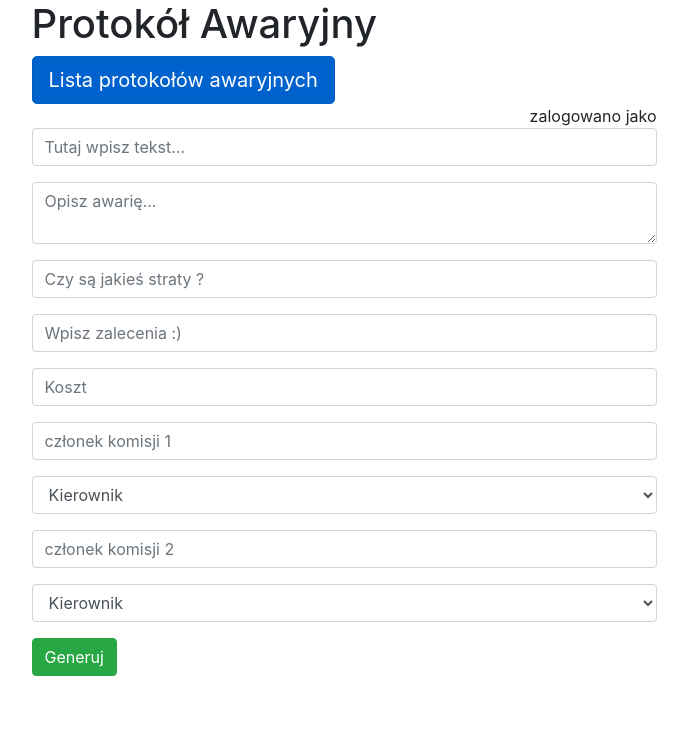
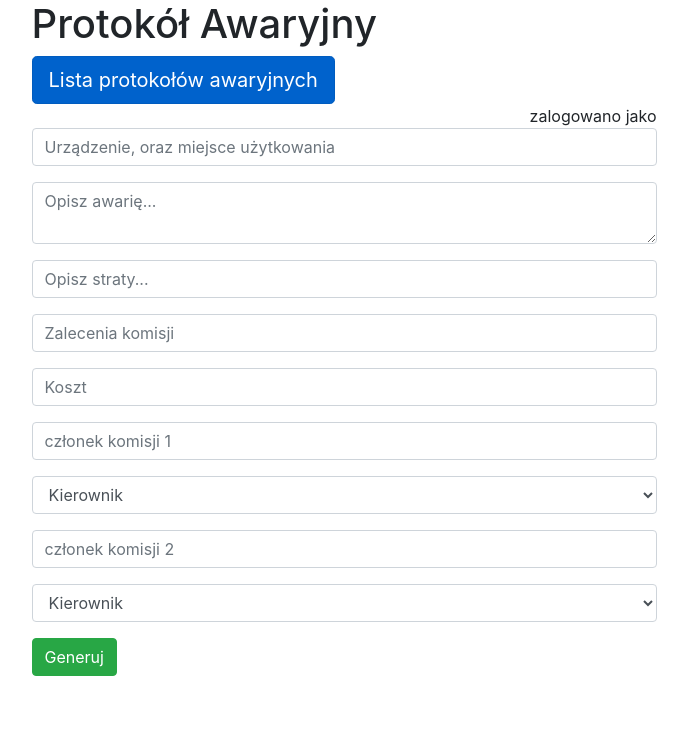
Before and after one commit to MateuszWawro/orzeczenieTechniczneApp, a Flask app: page /form_sec in a window 1280 px wide. Shown: the top 732 px of the page, without its empty margins (296-984 px from the left). Run offline with Flask 2, Linux system fonts and the light colour scheme; some libraries are stand-ins or nearby versions.

Commit message:
poprawki usprawnienia

```diff
--- a/app/templates/formularz_awar.html
+++ b/app/templates/formularz_awar.html
@@ -30,10 +30,10 @@
                 zalogowano jako {{current_user.login}}
             </div>
         </div>
-        <div class = "form-group"> {{awaria_form.urzadz_miejsc(placeholder="Tutaj wpisz tekst...", class="form-control")}}</div>
+        <div class = "form-group"> {{awaria_form.urzadz_miejsc(placeholder="Urządzenie, oraz miejsce użytkowania", class="form-control")}}</div>
         <div class = "form-group"> {{awaria_form.opis_awa(placeholder="Opisz awarię...", class="form-control")}}</div>
-        <div class = "form-group"> {{awaria_form.straty(placeholder="Czy są jakieś straty ?", class="form-control")}}</div>
-        <div class = "form-group"> {{awaria_form.zalecenia(placeholder="Wpisz zalecenia :)", class="form-control")}}</div>
+        <div class = "form-group"> {{awaria_form.straty(placeholder="Opisz straty...", class="form-control")}}</div>
+        <div class = "form-group"> {{awaria_form.zalecenia(placeholder="Zalecenia komisji", class="form-control")}}</div>
         <div class = "form-group"> {{awaria_form.koszt_szac(placeholder="Koszt", class="form-control")}}</div>
         <div class = "form-group"> {{awaria_form.czlonek_1(placeholder="członek komisji 1", class="form-control")}}</div>
         <div class = "form-group"> {{awaria_form.stanowisko_1(placeholder="stanowisko", class="form-control")}}</div>
--- a/app/templates/index.html
+++ b/app/templates/index.html
@@ -21,8 +21,8 @@
         <img src="{{url_for('static', filename='szpital.png')}}" class="float-center" width="83" height="123">
     </div>
     <div class="d-flex justify-content-center">
-        <p class = "lead"><a href="{{url_for('view_login')}}" class="btn btn-primary btn-lg active flex row m-5" role="button" aria-pressed="true">Logowanie Orzeczenie</a></p>
-        <p class = "lead"><a href="{{url_for('view_login_sec')}}" class="btn btn-primary btn-lg active flex row m-5" role="button" aria-pressed="true">Logowanie Protokół</a></p>
+        <p class = "lead"><a href="{{url_for('view_login')}}" class="btn btn-primary btn-lg active flex row m-5" role="button" aria-pressed="true">Orzeczenie Techniczne</a></p>
+        <p class = "lead"><a href="{{url_for('view_login_sec')}}" class="btn btn-primary btn-lg active flex row m-5" role="button" aria-pressed="true">Protokół Awaryjny</a></p>
     </div>
 </div>
 <footer class="fixed-bottom bg-dark">
```
